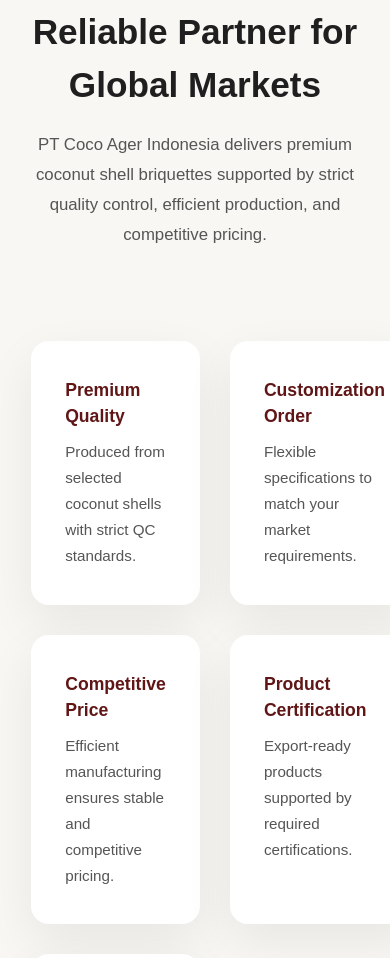
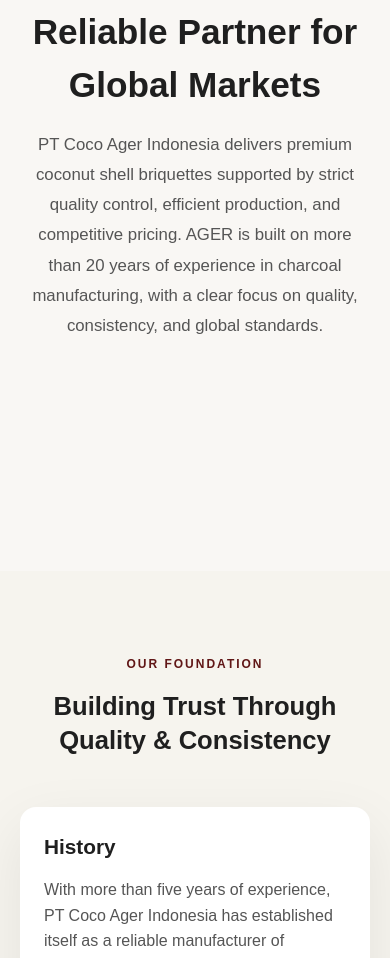
Before and after one commit to Axse351/ager-react, a React (Vite) app: page /about in a window 390 px wide. Shown: the part 1020-1978 px from the top of the page. Built offline with nearby package versions, Linux system fonts and the light colour scheme; a web font is replaced by a local one.

Commit message:
final bismilah

```diff
--- a/src/pages/AboutPage.jsx
+++ b/src/pages/AboutPage.jsx
@@ -80,8 +80,7 @@
         <div className="about-hero-content">
           <h1>ABOUT&nbsp;US</h1>
           <p>
-            To be the world's leading supplier of sustainable and high-quality
-            charcoal.
+             "A little journey AGER"
           </p>
         </div>
       </section>
@@ -97,41 +96,12 @@
         PT Coco Ager Indonesia delivers premium coconut shell briquettes
         supported by strict quality control, efficient production, and
         competitive pricing.
+
+        AGER is built on more than 20 years of experience in charcoal manufacturing, with a clear focus on quality, consistency, and global standards.
       </p>
     </div>
 
-    <div className="why-content">
-      <div className="why-features">
-        <div className="why-item">
-          <h4>Premium Quality</h4>
-          <p>Produced from selected coconut shells with strict QC standards.</p>
-        </div>
 
-        <div className="why-item">
-          <h4>Customization Order</h4>
-          <p>Flexible specifications to match your market requirements.</p>
-        </div>
-
-        <div className="why-item">
-          <h4>Competitive Price</h4>
-          <p>Efficient manufacturing ensures stable and competitive pricing.</p>
-        </div>
-
-        <div className="why-item">
-          <h4>Product Certification</h4>
-          <p>Export-ready products supported by required certifications.</p>
-        </div>
-
-        <div className="why-item">
-          <h4>Fast Production</h4>
-          <p>Optimized capacity to meet tight delivery schedules.</p>
-        </div>
-      </div>
-
-      <div className="why-image">
-        <img src={dummyHome} alt="Why Choose Coco Ager Indonesia" />
-      </div>
-    </div>
   </div>
 </section>
 
--- a/src/pages/HomePage.css
+++ b/src/pages/HomePage.css
@@ -17,6 +17,7 @@
   transform: none !important;
   will-change: auto;
   text-align: center;
+  margin-top: 1px;
 }
 
 .title-line {
@@ -816,6 +817,7 @@
   color: #c47f3c;
   max-width: 380px;
   margin-bottom: 32px;
+  margin-top: -10px;
 }
 
 .contact-details p {
@@ -1256,6 +1258,7 @@
   opacity: 0.85;
 }
 
+
 /* GRID */
 .quality-grid {
   display: grid;
--- a/src/pages/about.css
+++ b/src/pages/about.css
@@ -211,7 +211,77 @@
   line-height: 1.8;
   color: #555;
 }
+/* ================= RESPONSIVE ================= */
 
+/* Tablet (<= 1024px) */
+@media (max-width: 1024px) {
+  .company-story {
+    padding: 100px 24px;
+  }
+
+  .story-header h2 {
+    font-size: 2.2rem;
+  }
+
+  .story-grid {
+    gap: 30px;
+  }
+
+  .story-card {
+    padding: 40px;
+  }
+}
+
+/* Mobile (<= 768px) */
+@media (max-width: 768px) {
+  .company-story {
+    padding: 80px 20px;
+  }
+
+  .story-header {
+    margin-bottom: 50px;
+  }
+
+  .story-header span {
+    font-size: 12px;
+  }
+
+  .story-header h2 {
+    font-size: 1.9rem;
+    line-height: 1.3;
+  }
+
+  .story-grid {
+    grid-template-columns: 1fr;
+    /* 🔥 jadi 1 kolom */
+    gap: 25px;
+  }
+
+  .story-card {
+    padding: 30px;
+    border-radius: 16px;
+  }
+
+  .story-card h3 {
+    font-size: 1.3rem;
+  }
+
+  .story-card p {
+    font-size: 1rem;
+    line-height: 1.6;
+  }
+}
+
+/* Small Mobile (<= 480px) */
+@media (max-width: 480px) {
+  .story-header h2 {
+    font-size: 1.6rem;
+  }
+
+  .story-card {
+    padding: 24px;
+  }
+}
 
 /* ================= VISION & MISSION ================= */
 .vision-mission-section {
```
Also changed, not shown: 1 other file (tests, documents, lock files or other folders).
